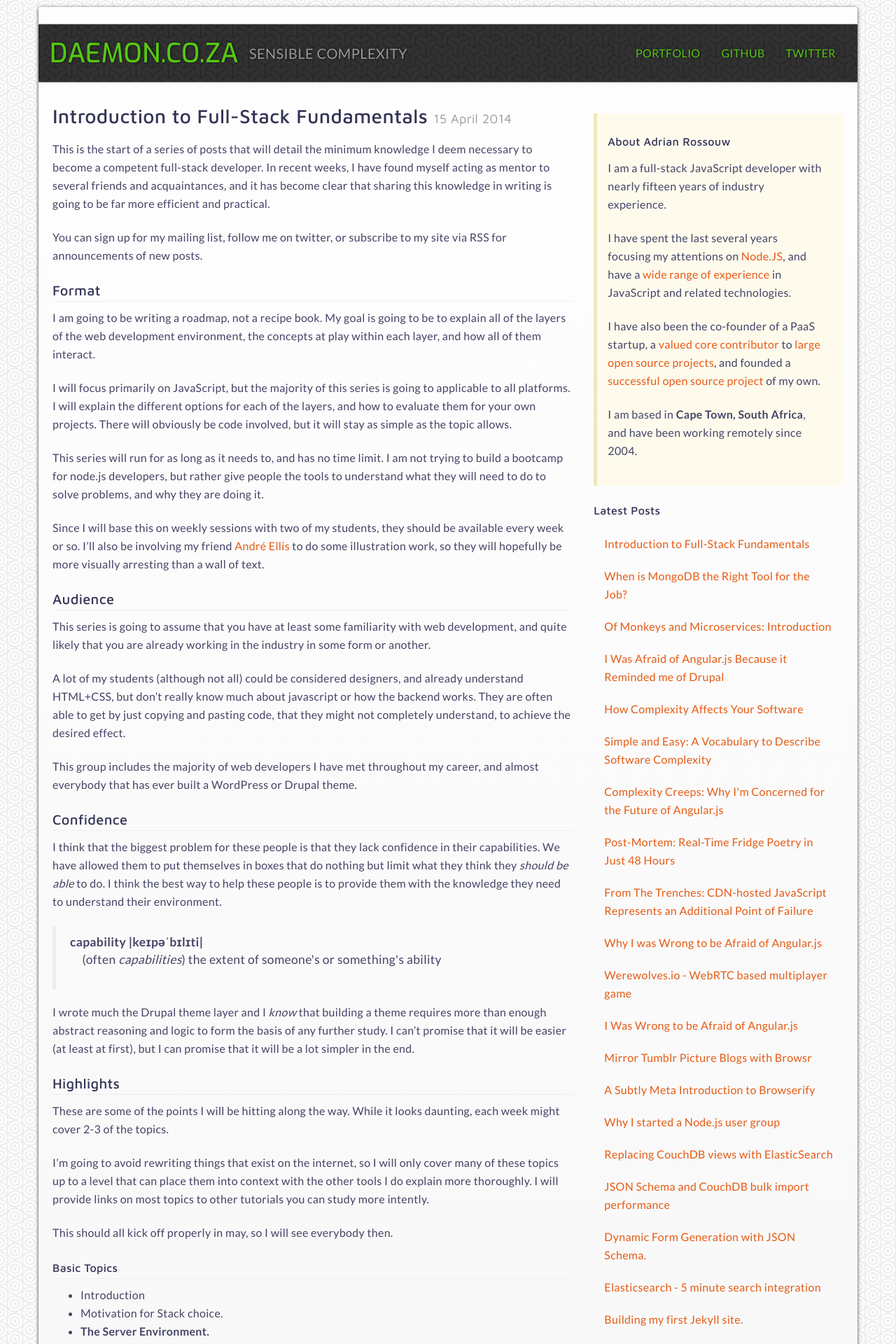
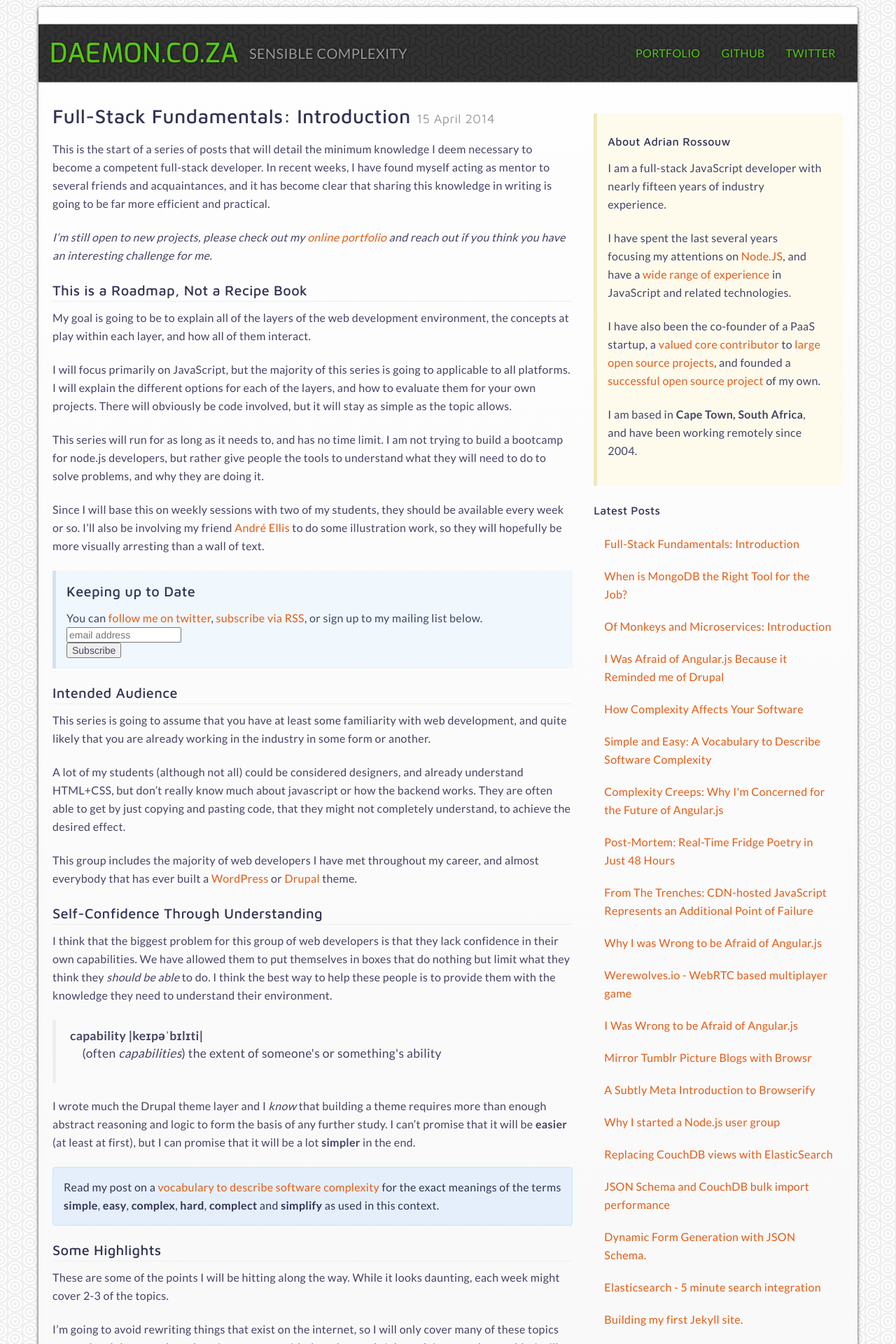
Before and after one commit to AdrianRossouw/daemon-co-za, a Jekyll site: the page built from _posts/articles/2014-04-15-introduction-fullstack-fundamentals.md, in a window 1280 px wide. Shown: the top 1920 px of the page at 70% size. Built offline with Jekyll 4.4.1, drawn with Linux system fonts in a browser that asks for light colours; comment, search, counter and statistics services are not loaded; some of the changed text lies outside the part shown.

Commit message:
full stack post

```diff
--- /dev/null
+++ b/_includes/mailchimp.html
@@ -0,0 +1,21 @@
+<!-- Begin MailChimp Signup Form -->
+<div class='bs-callout bs-callout-info'>
+    <h3>Keeping up to Date</h3>
+    You can <a href='http://twitter.com/AdrianRossouw'>follow me on twitter</a>, <a href='/feed.xml'>subscribe via RSS</a>, or sign up to my mailing list below.
+
+<link href="//cdn-images.mailchimp.com/embedcode/slim-081711.css" rel="stylesheet" type="text/css">
+<style type="text/css">
+	#mc_embed_signup{clear:left; font:14px Helvetica,Arial,sans-serif; }
+	/* Add your own MailChimp form style overrides in your site stylesheet or in this style block.
+	   We recommend moving this block and the preceding CSS link to the HEAD of your HTML file. */
+</style>
+<div id="mc_embed_signup">
+<form action="http://daemon.us8.list-manage1.com/subscribe/post?u=92dc692e77d8b10026b293e82&amp;id=706d093710" method="post" id="mc-embedded-subscribe-form" name="mc-embedded-subscribe-form" class="validate" target="_blank" novalidate>
+	<input type="email" value="" name="EMAIL" class="email" id="mce-EMAIL" placeholder="email address" required>
+    <!-- real people should not fill this in and expect good things - do not remove this or risk form bot signups-->
+    <div style="position: absolute; left: -5000px;"><input type="text" name="b_92dc692e77d8b10026b293e82_706d093710" value=""></div>
+	<div class="clear"><input type="submit" value="Subscribe" name="subscribe" id="mc-embedded-subscribe" class="button"></div>
+</form>
+</div>
+</div>
+<!--End mc_embed_signup-->
--- a/_posts/articles/2014-04-15-introduction-fullstack-fundamentals.md
+++ b/_posts/articles/2014-04-15-introduction-fullstack-fundamentals.md
@@ -1,57 +1,53 @@
 ---
-title: Introduction to Full-Stack Fundamentals
+title: "Full-Stack Fundamentals: Introduction"
 layout: post
 category: post
 ---
 
 This is the start of a series of posts that will detail the minimum knowledge I deem necessary to become a competent full-stack developer. In recent weeks, I have found myself acting as mentor to several friends and acquaintances, and it has become clear that sharing this knowledge in writing is going to be far more efficient and practical.
 
+_I'm still open to new projects, please check out my [online portfolio](/portfolio) and reach out if you think you have an interesting challenge for me._
 
-You can sign up for my mailing list, follow me on twitter, or subscribe to my site via RSS for announcements of new posts.
 
-### Format
+### This is a Roadmap, Not a Recipe Book
 
-I am going to be writing a roadmap, not a recipe book. My goal is going to be to explain all of the layers of the web development environment, the concepts at play within each layer, and how all of them interact.
+My goal is going to be to explain all of the layers of the web development environment, the concepts at play within each layer, and how all of them interact.
 
 I will focus primarily on JavaScript, but the majority of this series is going to applicable to all platforms. I will explain the different options for each of the layers, and how to evaluate them for your own projects. There will obviously be code involved, but it will stay as simple as the topic allows.
 
-
 This series will run for as long as it needs to, and has no time limit. I am not trying to build a bootcamp for node.js developers, but rather give people the tools to understand what they will need to do to solve problems, and why they are doing it.
-
 
 Since I will base this on weekly sessions with two of my students, they should be available every week or so. I'll also be involving my friend [André Ellis](http://uberellis.com/) to do some illustration work, so they will hopefully be more visually arresting than a wall of text.
 
-### Audience
+{% include mailchimp.html %}
+
+### Intended Audience
 
 This series is going to assume that you have at least some familiarity with web development, and quite likely that you are already working in the industry in some form or another.
 
 A lot of my students (although not all) could be considered designers, and already understand HTML+CSS, but don't really know much about javascript or how the backend works. They are often able to get by just copying and pasting code, that they might not completely understand, to achieve the desired effect.
 
-This group includes the majority of web developers I have met throughout my career, and almost everybody that has ever built a WordPress or Drupal theme.
+This group includes the majority of web developers I have met throughout my career, and almost everybody that has ever built a [WordPress](http://wordpress.org) or [Drupal](http://drupal.org) theme.
 
+### Self-Confidence Through Understanding
 
-### Confidence
-
-I think that the biggest problem for these people is that they lack confidence in their capabilities. We have allowed them to put themselves in boxes that do nothing but limit what they think they _should be able_ to do. I think the best way to help these people is to provide them with the knowledge they need to understand their environment.
+I think that the biggest problem for this group of web developers is that they lack confidence in their own capabilities. We have allowed them to put themselves in boxes that do nothing but limit what they think they _should be able_ to do. I think the best way to help these people is to provide them with the knowledge they need to understand their environment.
 
 <blockquote><dl>
   <dt>capability |keɪpəˈbɪlɪti|</dt>
   <dd>(often <em>capabilities</em>) the extent of someone's or something's ability</dd>
 </dl></blockquote>
 
+I wrote much the Drupal theme layer and I _know_ that building a theme requires more than enough abstract reasoning and logic to form the basis of any further study. I can't promise that it will be __easier__ (at least at first), but I can promise that it will be a lot __simpler__ in the end.
 
-I wrote much the Drupal theme layer and I _know_ that building a theme requires more than enough abstract reasoning and logic to form the basis of any further study. I can't promise that it will be easier (at least at first), but I can promise that it will be a lot simpler in the end.
+{% include terms.html %}
 
-### Highlights
+### Some Highlights
 
 These are some of the points I will be hitting along the way. While it looks daunting, each week might cover 2-3 of the topics.
 
 I'm going to avoid rewriting things that exist on the internet, so I will only cover many of these topics up to a level that can place them into context with the other tools I do explain more thoroughly. I will provide links on most topics to other tutorials you can study more intently.
 
-This should all kick off properly in may, so I will see everybody then.
-
-
-#### Basic Topics
 * Introduction
 * Motivation for Stack choice.
 * __The Server Environment.__
@@ -72,13 +68,15 @@ This should all kick off properly in may, so I will see everybody then.
 * DOM + CSS (overview. some of this is out of scope)
 * CSS Frameworks (bootstrap)
 * Angular.js (__to be expanded__)
-  * Controllers
-  * Observables
-  * Binding
-  * Scopes
-  * etc.
+* Controllers
+* Observables
+* Binding + Scopes
+* Basic Validation (JSON Schema, imperative).
+* Custom directives
 * Complex control flow (promises etc)
 * Build tools (gulp or make)
-* Basic Validation (JSON Schema, imperative).
 * Module systems (browserify)
+* Template languages (jade)
 * CSS preparsers (LESS)
+
+This should all kick off properly in May, so I will see everybody then.
```
